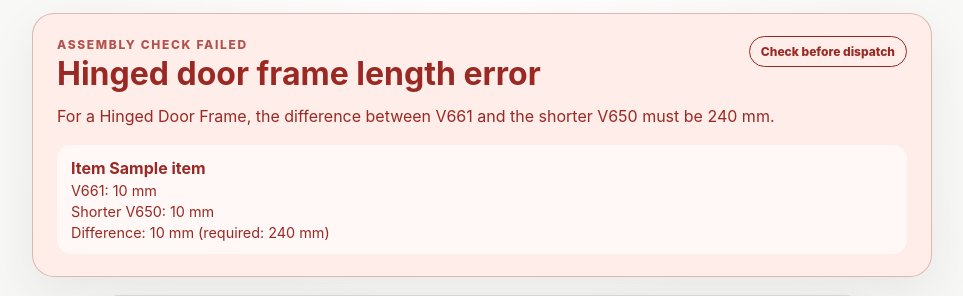
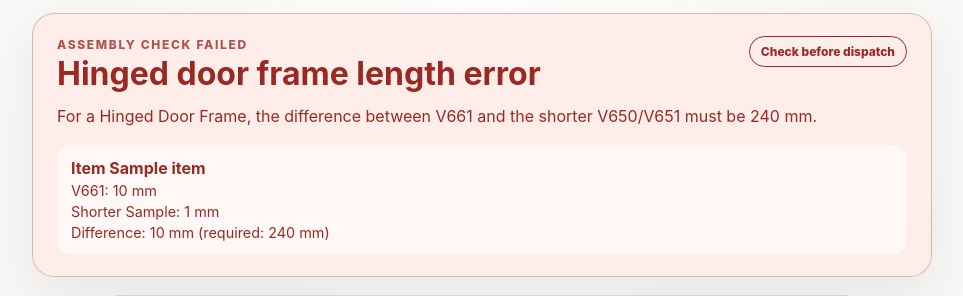
Before and after one commit to leibo314-dotcom/x1-despatch-label-toolkit, a Flask app: template templates/result.html in a window 1280 px wide. Shown: the part 285-581 px from the top of the page, without its empty margins (158-1121 px from the left). Run offline with Flask 3, Linux system fonts and the light colour scheme; the template is opened without the code that fills it: most values are stand-ins (such as "Sample title", 1, 10 or a date in 2020).

Commit message:
Treat V650 and V651 as equivalent frame profiles

```diff
--- a/app.py
+++ b/app.py
@@ -70,7 +70,7 @@ def _profile_lengths(item_text: str, profile: str) -> list[float]:
 
 
 def build_hinged_door_check(pdf_path: Path, source_name: str) -> dict | None:
-    """Validate V661 against the shorter V650 in Assembly hinged-door items."""
+    """Validate V661 against the shorter V650/V651 in Assembly hinged-door items."""
     import pdfplumber
 
     with pdfplumber.open(str(pdf_path)) as pdf:
@@ -95,19 +95,28 @@ def build_hinged_door_check(pdf_path: Path, source_name: str) -> dict | None:
 
         checked_items.append(item_no)
         v661_values = _profile_lengths(item_text, "V661")
-        v650_values = _profile_lengths(item_text, "V650")
+        frame_profile_values = [
+            (profile, length)
+            for profile in ("V650", "V651")
+            for length in _profile_lengths(item_text, profile)
+        ]
         v661 = v661_values[0] if v661_values else None
-        shorter_v650 = min(v650_values) if v650_values else None
+        shorter_profile, shorter_frame_length = (
+            min(frame_profile_values, key=lambda value: value[1])
+            if frame_profile_values
+            else (None, None)
+        )
         difference = (
-            abs(v661 - shorter_v650)
-            if v661 is not None and shorter_v650 is not None
+            abs(v661 - shorter_frame_length)
+            if v661 is not None and shorter_frame_length is not None
             else None
         )
         if difference is None or abs(difference - 240) > 0.01:
             problems.append({
                 "item": item_no,
                 "v661": v661,
-                "v650": shorter_v650,
+                "frame_profile": shorter_profile,
+                "frame_length": shorter_frame_length,
                 "difference": difference,
             })
 
--- a/templates/result.html
+++ b/templates/result.html
@@ -24,17 +24,17 @@
             </div>
             <span class="alert-badge">Check before dispatch</span>
           </div>
-          <p>For a Hinged Door Frame, the difference between V661 and the shorter V650 must be 240 mm.</p>
+          <p>For a Hinged Door Frame, the difference between V661 and the shorter V650/V651 must be 240 mm.</p>
           <div class="validation-groups">
             {% for problem in hinged_door_check.problems %}
               <div class="validation-group">
                 <strong>Item {{ problem.item }}</strong>
                 {% if problem.difference is not none %}
                   <span>V661: {{ '%g'|format(problem.v661) }} mm</span>
-                  <span>Shorter V650: {{ '%g'|format(problem.v650) }} mm</span>
+                  <span>Shorter {{ problem.frame_profile }}: {{ '%g'|format(problem.frame_length) }} mm</span>
                   <span>Difference: {{ '%g'|format(problem.difference) }} mm (required: 240 mm)</span>
                 {% else %}
-                  <span>Could not read both V661 and V650 lengths. Please check this item manually.</span>
+                  <span>Could not read both V661 and V650/V651 lengths. Please check this item manually.</span>
                 {% endif %}
               </div>
             {% endfor %}
```
